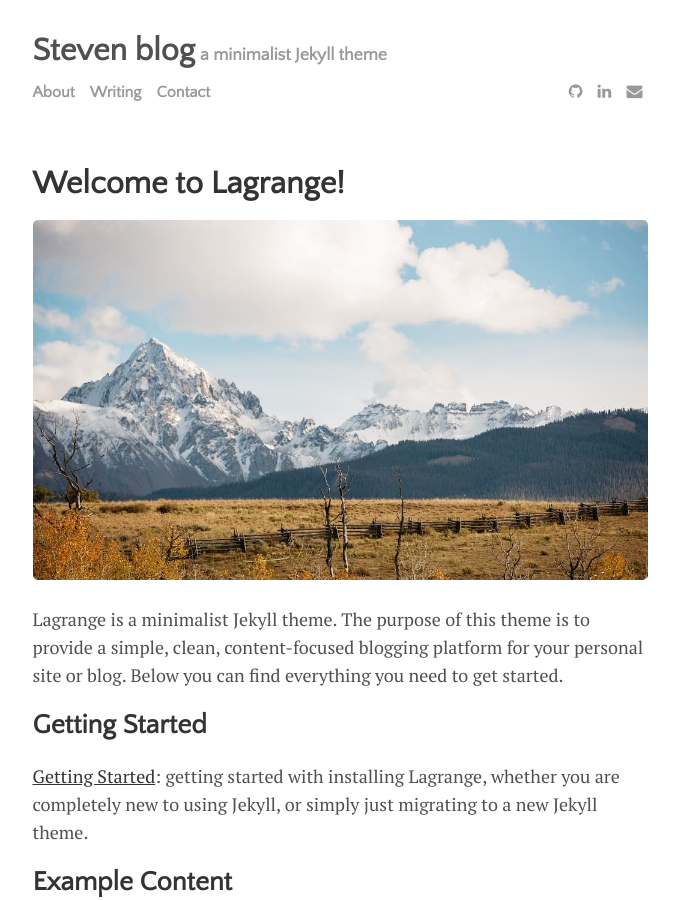
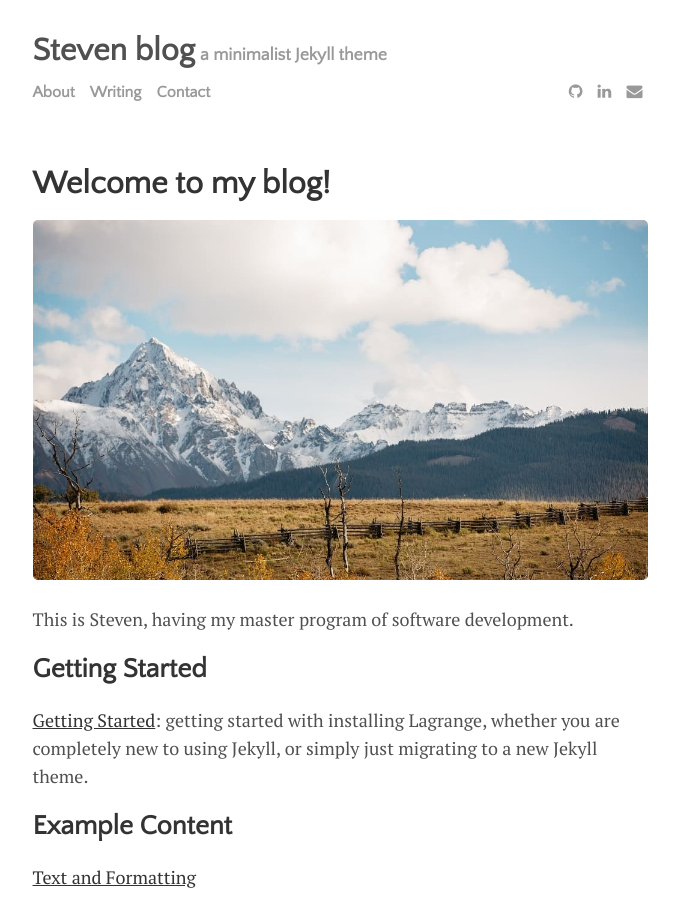
Before and after one commit to Steven-Liao24/Steven-Liao24.github.io, a Jekyll site: the page built from _posts/2016-01-01-welcome-to-lagrange.md, in a window 1280 px wide and 900 px high. Shown: the whole window, without its empty margins (300-979 px from the left). Built offline with Jekyll 4.4.1, drawn with Linux system fonts in a browser that asks for light colours.

Commit message:
change welcome page

```diff
--- a/_posts/2016-01-01-welcome-to-lagrange.md
+++ b/_posts/2016-01-01-welcome-to-lagrange.md
@@ -1,13 +1,13 @@
 ---
 layout: post
-title: "Welcome to Lagrange!"
+title: "Welcome to my blog!"
 author: "Paul Le"
 categories: journal
 tags: [documentation,sample]
 image: mountains.jpg
 ---
 
-Lagrange is a minimalist Jekyll theme. The purpose of this theme is to provide a simple, clean, content-focused blogging platform for your personal site or blog. Below you can find everything you need to get started.
+This is Steven, having my master program of software development.
 
 ## Getting Started
 
```
